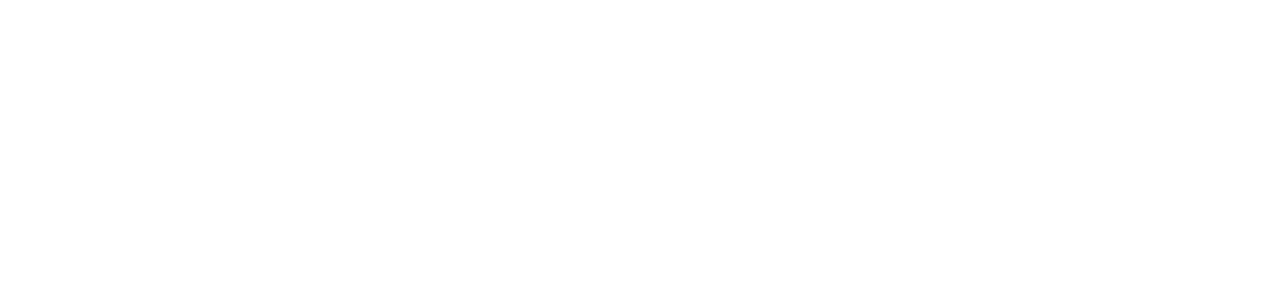
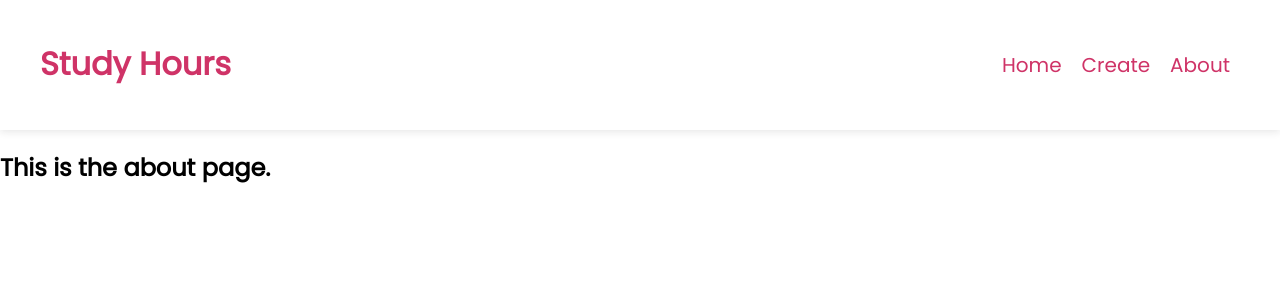
Before and after one commit to kowais915/study-hours, a React (Create React App) app in the folder frontend/: page /about in a window 1280 px wide. Before the commit this address had no page. Shown: the top 300 px of the page. Built offline with nearby package versions, Linux system fonts and the light colour scheme.

Commit message:
fixed some styles in the navbar

```diff
--- a/frontend/src/App.js
+++ b/frontend/src/App.js
@@ -8,7 +8,8 @@
 import Nav  from './components/Nav'
 import Main from './components/Main'
 import Create from './pages/Create'
-import Home from './pages/Page'
+import Home from './pages/Home'
+import About from './pages/About'
 
 function App() {
 
@@ -31,7 +32,12 @@
               path='/'
               element = {<Home/>}
 
+            />
 
+
+            <Route
+              path='/about'
+              element ={<About/>}
 
 
             />
--- a/frontend/src/components/Nav.js
+++ b/frontend/src/components/Nav.js
@@ -13,7 +13,7 @@
                 <ul className = "links">
                     <a href="http://localhost:3000/"><li>Home</li></a>
                     <a href="http://localhost:3000/create"><li>Create</li></a>
-                    <a href="#"><li>About</li></a>
+                    <a href="http://localhost:3000/about"><li>About</li></a>
                 </ul>
             </div>
 
--- a/frontend/src/index.css
+++ b/frontend/src/index.css
@@ -25,8 +25,9 @@
   justify-content: space-between;
   padding: 40px;
   margin-bottom: 20px;
-  border-bottom: rgb(206, 23, 78) solid 2px;
+  /* border-bottom: rgb(206, 23, 78) solid 2px; */
   color: rgb(207, 51, 103);
+  box-shadow: 0px 2.98256px 7.4564px rgba(31, 29, 29, 0.1);
 }
 
 .links{
--- /dev/null
+++ b/frontend/src/pages/About.js
@@ -0,0 +1,22 @@
+import Nav from '../components/Nav'
+
+
+const About = () => {
+    return (
+            <div className="about">
+
+                    <Nav/>
+
+                    <h2>This is the about page.</h2>
+
+
+
+            </div>
+
+
+
+
+     );
+}
+
+export default About;
```
Also changed, not shown: frontend/src/pages/Home.js (renamed from frontend/src/pages/Page.js).
